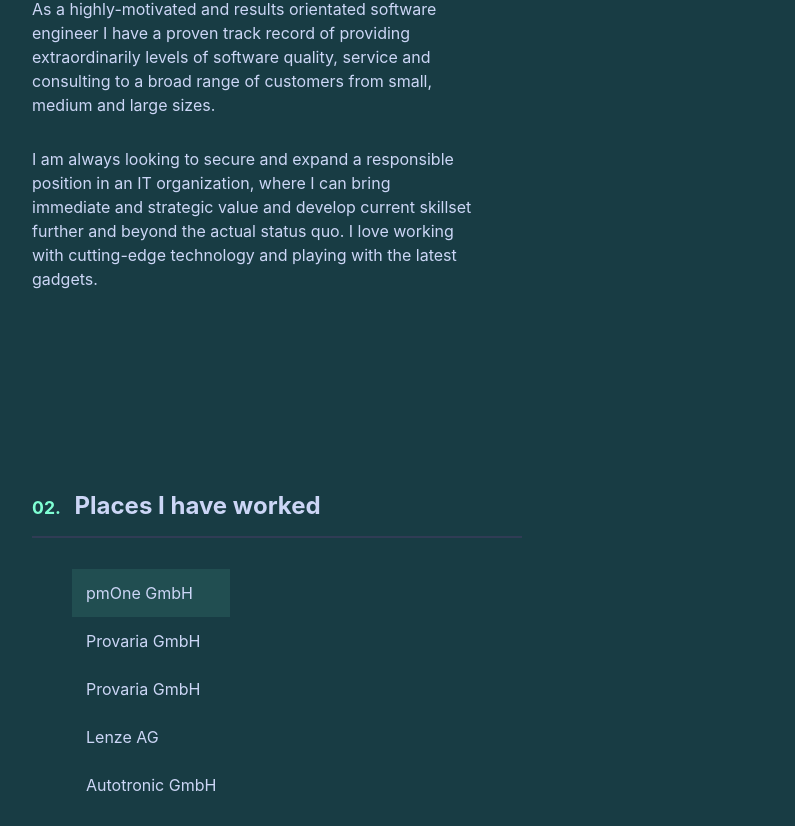
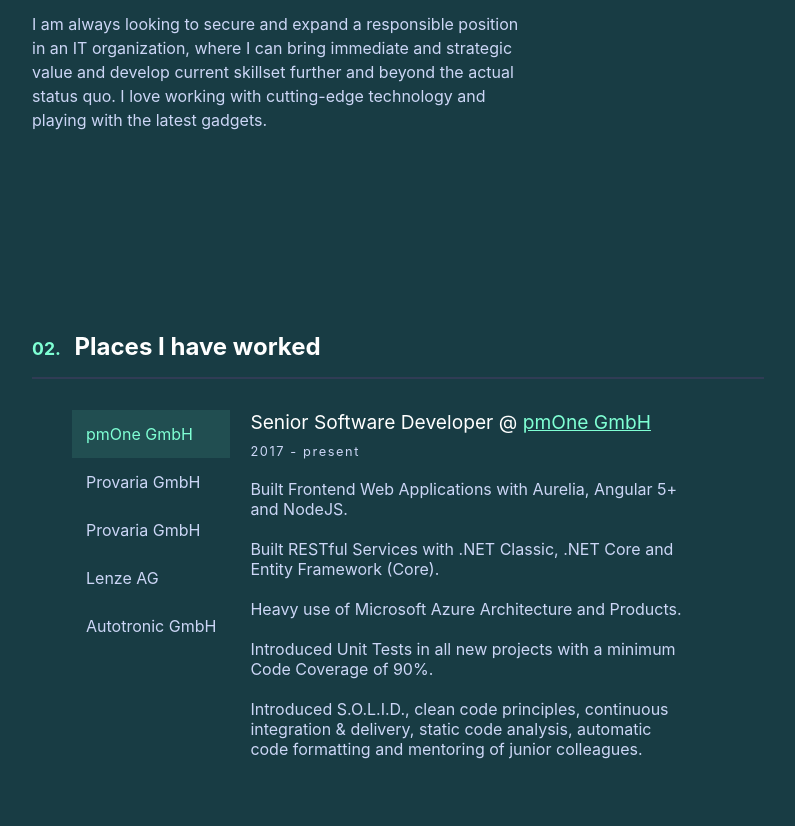
Before and after one commit to DonkeyKongJr/portfolio, a React (Create React App) app: page / in a window 1280 px wide. Shown: the part 1406-2232 px from the top of the page, without its empty margins (388-1183 px from the left). Built offline with nearby package versions, Linux system fonts and the light colour scheme; a web font is replaced by a local one.

Commit message:
feat(xp): added job descriptions

```diff
--- a/src/components/AboutMe/AboutMe.module.css
+++ b/src/components/AboutMe/AboutMe.module.css
@@ -4,7 +4,7 @@
 }
 
 .Heading {
-  color: rgb(204, 214, 246);
+  color: #fff;
 }
 
 .Description {
--- a/src/components/Experience/Experience.module.css
+++ b/src/components/Experience/Experience.module.css
@@ -1,10 +1,10 @@
 .Experience {
-  padding: 150px 50px 0 100px;
+  padding: 150px 0 0 100px;
   color: rgb(204, 214, 246);
 }
 
 .Heading {
-  color: rgb(204, 214, 246);
+  color: #fff;
 }
 
 .Description {
--- a/src/components/UI/MasterDetail/Detail/Detail.js
+++ b/src/components/UI/MasterDetail/Detail/Detail.js
@@ -6,13 +6,19 @@
 
   return (
     <div className={classes.Detail}>
-      <div>
-        {job.jobTitle} @ {job.company}
+      <div className={classes.Heading}>
+        {job.jobTitle} @{' '}
+        <a href={job.link} target='_blank' className={classes.CompanyName}>
+          {job.company}
+        </a>
       </div>
-      <div>
+      <div className={classes.Time}>
         {job.from} - {job.till}
       </div>
-      <div>{job.description}</div>
+      <div
+        dangerouslySetInnerHTML={{ __html: job.description }}
+        className={classes.Description}
+      ></div>
     </div>
   );
 };
--- a/src/components/UI/MasterDetail/Detail/Detail.module.css
+++ b/src/components/UI/MasterDetail/Detail/Detail.module.css
@@ -2,3 +2,23 @@
   display: inline-block;
   padding-left: 20px;
 }
+
+.Heading {
+  color: #fff;
+  font-size: 1.2rem;
+}
+
+.CompanyName {
+  color: #7fffd4;
+}
+
+.Time {
+  margin-top: 10px;
+  font-size: 0.8rem;
+  letter-spacing: 0.1rem;
+}
+
+.Description {
+  margin-top: 20px;
+  max-width: 440px;
+}
--- a/src/components/UI/MasterDetail/MasterDetail.module.css
+++ b/src/components/UI/MasterDetail/MasterDetail.module.css
@@ -7,11 +7,12 @@
 .SelectList li {
   list-style-type: none;
   cursor: pointer;
-
+  color: rgb(204, 214, 246) rgb(204, 214, 246);
   padding: 14px;
 }
 
 .SelectList li:hover,
 .SelectList li.Active {
   background-color: rgba(127, 255, 212, 0.09);
+  color: #7fffd4;
 }
--- a/src/containers/Layout/Layout.module.css
+++ b/src/containers/Layout/Layout.module.css
@@ -8,7 +8,7 @@
   background-color: #183c44;
   color: #7fffd4;
   height: 100%;
-  padding: 250px 25%;
+  padding: 250px 10% 250px 25%;
 }
 
 h2::before {
--- a/src/data/jobs.json
+++ b/src/data/jobs.json
@@ -3,37 +3,37 @@
     "id": 0,
     "jobTitle": "Senior Software Developer",
     "company": "pmOne GmbH",
-    "link": "www.pmone.com",
+    "link": "https://www.pmone.com",
     "from": "2017",
     "till": "present",
-    "description": "I have done awesome stuff."
+    "description": "Built Frontend Web Applications with Aurelia, Angular 5+ and NodeJS.<br /><br />Built RESTful Services with .NET Classic, .NET Core and Entity Framework (Core).<br /><br />Heavy use of Microsoft Azure Architecture and Products.<br /><br />Introduced Unit Tests in all new projects with a minimum Code Coverage of 90%.<br /><br />Introduced S.O.L.I.D., clean code principles, continuous integration & delivery, static code analysis, automatic code formatting and mentoring of junior colleagues."
   },
   {
     "id": 1,
     "jobTitle": "Head of Software Development",
     "company": "Provaria GmbH",
-    "link": "www.provaria.com",
+    "link": "https://www.provaria.com",
     "from": "2016",
     "till": "2017",
-    "description": "I have done amazing stuff."
+    "description": "Built Custom Microsoft CRM solutions for major German carmakers, production companies and local companies in Austria as well as for government agencies.<br /><br />Built ASP.NET websites and services to provide administration panels for customers.<br /><br />Provided consulting to customers for Microsoft CRM amendments and possibilities."
   },
   {
     "id": 2,
     "jobTitle": "Software Engineer",
     "company": "Provaria GmbH",
-    "link": "www.provaria.com",
+    "link": "https://www.provaria.com",
     "from": "2012",
     "till": "2016",
-    "description": "I have done amazing stuff."
+    "description": "Built Custom Microsoft CRM solutions for major German carmakers, production companies and local companies in Austria as well as for government agencies.<br /><br />Built ASP.NET websites and services to provide administration panels for customers.<br /><br />Provided consulting to customers for Microsoft CRM amendments and possibilities."
   },
   {
     "id": 3,
     "jobTitle": "Software Engineer",
     "company": "Lenze AG",
-    "link": "www.lenze.com",
+    "link": "https://www.lenze.com",
     "from": "2011",
     "till": "2012",
-    "description": "I have done amazing stuff."
+    "description": "Built, test and deliver test benches for automotive transmissions systems.<br /><br />Worked intensively with customers and partner companies.<br /><br />Successfully mentored a new employee to take over the development for some customers."
   },
   {
     "id": 4,
@@ -42,6 +42,6 @@
     "link": null,
     "from": "2009",
     "till": "2011",
-    "description": "I have done amazing stuff."
+    "description": "Built custom automation lines for major carmakers and suppliers in Austria and Germany.<br /><br />Worked for many customers in-house to minimize the feedback circle time.<br /><br />Planned most of the trips alone including travel and hotel for my colleagues and myself.<br /><br />The company went out of business a couple of years after I left."
   }
 ]
```
